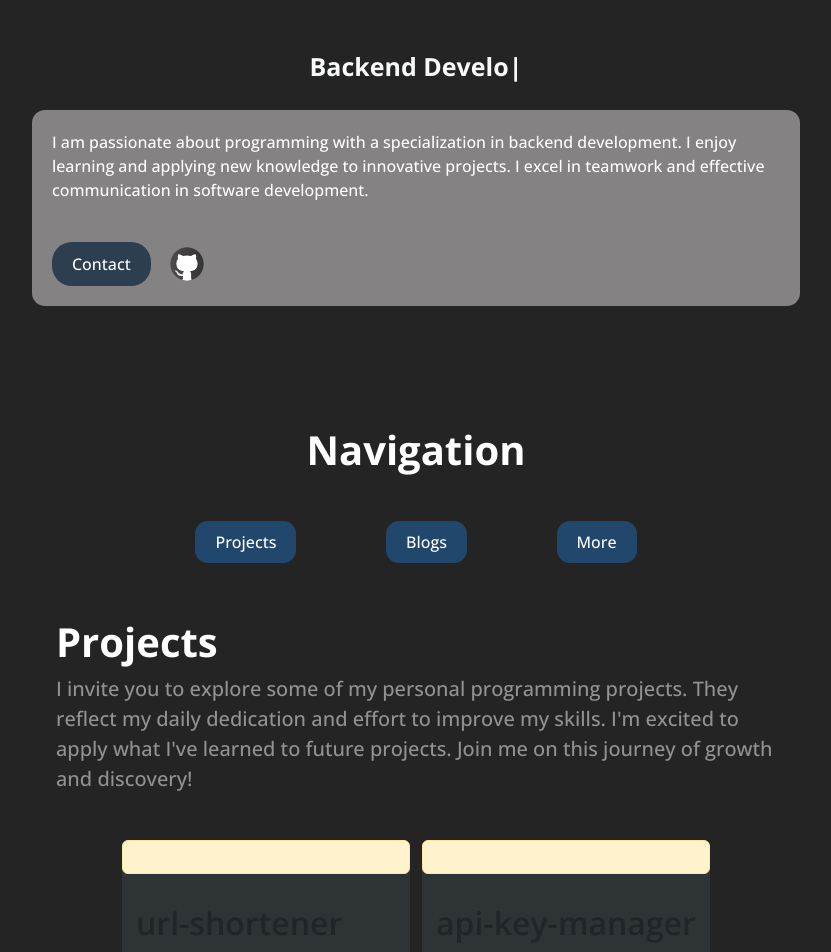
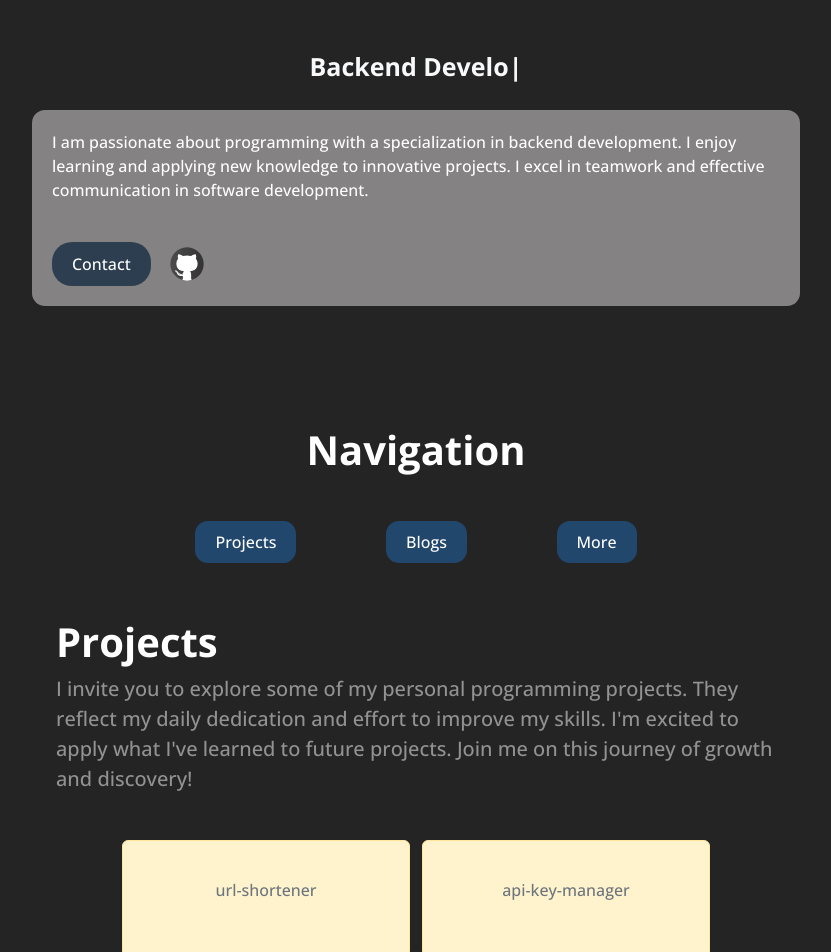
Before and after one commit to ivansanmartin/homepage-react, a React (Vite) app: page / in a window 1280 px wide. Shown: the top 952 px of the page, without its empty margins (224-1055 px from the left). Built offline with nearby package versions, Linux system fonts and the light colour scheme.

Commit message:
update: projects no image

```diff
--- a/src/components/Projects.tsx
+++ b/src/components/Projects.tsx
@@ -224,13 +224,15 @@ const Projects = () => {
         {
             project.map((pro) => (
 
-            <div className="card card-1" key={pro.id}>
+            <div className="projects card card-1" key={pro.id}>
                 {
                     pro.img ? (
                         <img src={pro.img} alt="" />
                     )
                     :
-                    <div className='alert alert-warning'></div>
+                    <div className='no-image alert alert-warning d-flex justify-content-center align-items-center'>
+                        <p className='text-secondary'>{pro.name}</p>
+                    </div>
                 }
                 <div className="body-card d-flex flex-column text-wrap text-break p-1">
                     <div>
--- a/src/index.css
+++ b/src/index.css
@@ -151,6 +151,10 @@ h1 {
   align-items: center;
 }
 
+.projects .no-image {
+  height: 150px;
+}
+
 
 @keyframes fadeIn {
   from {
```
